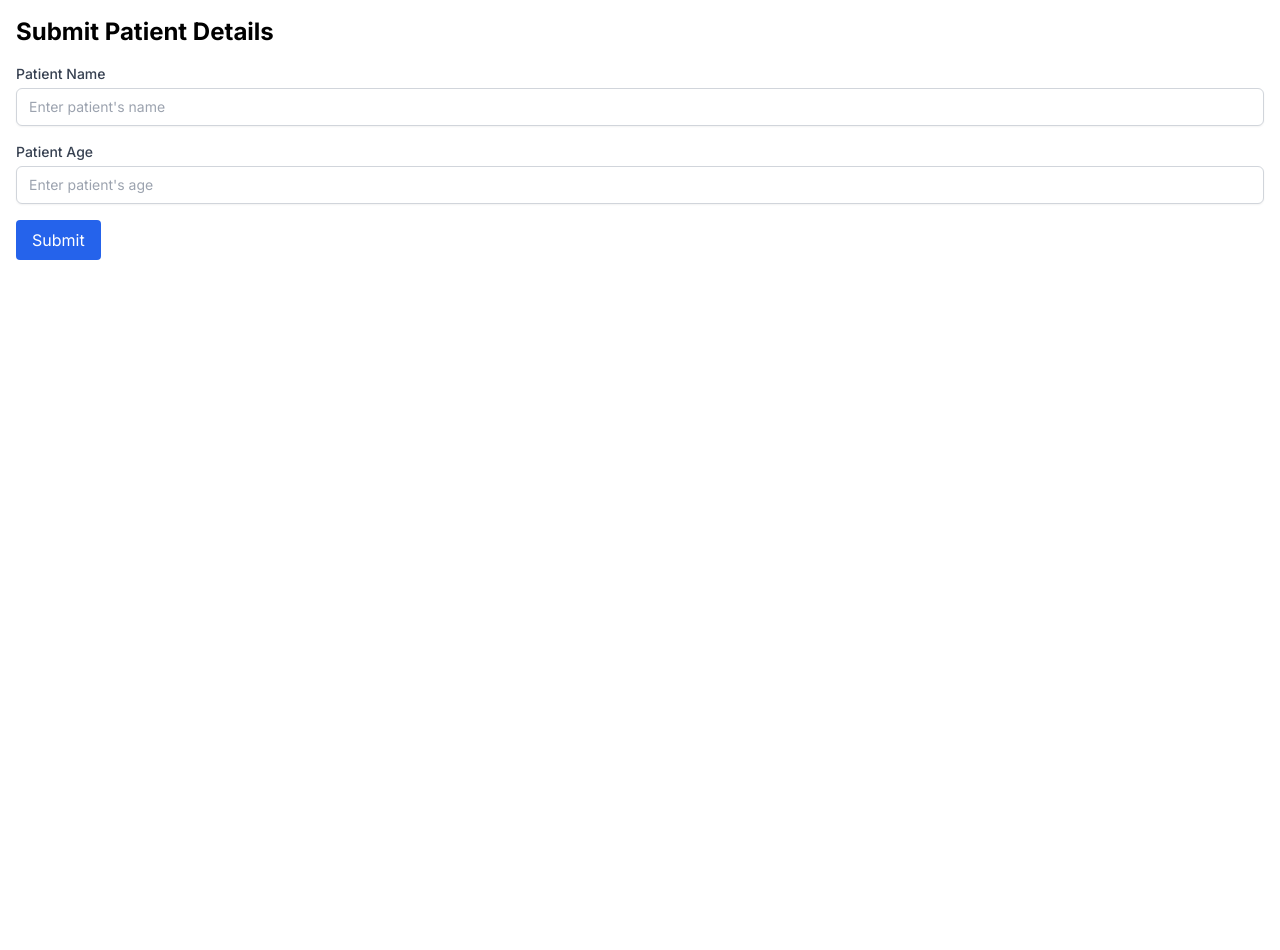
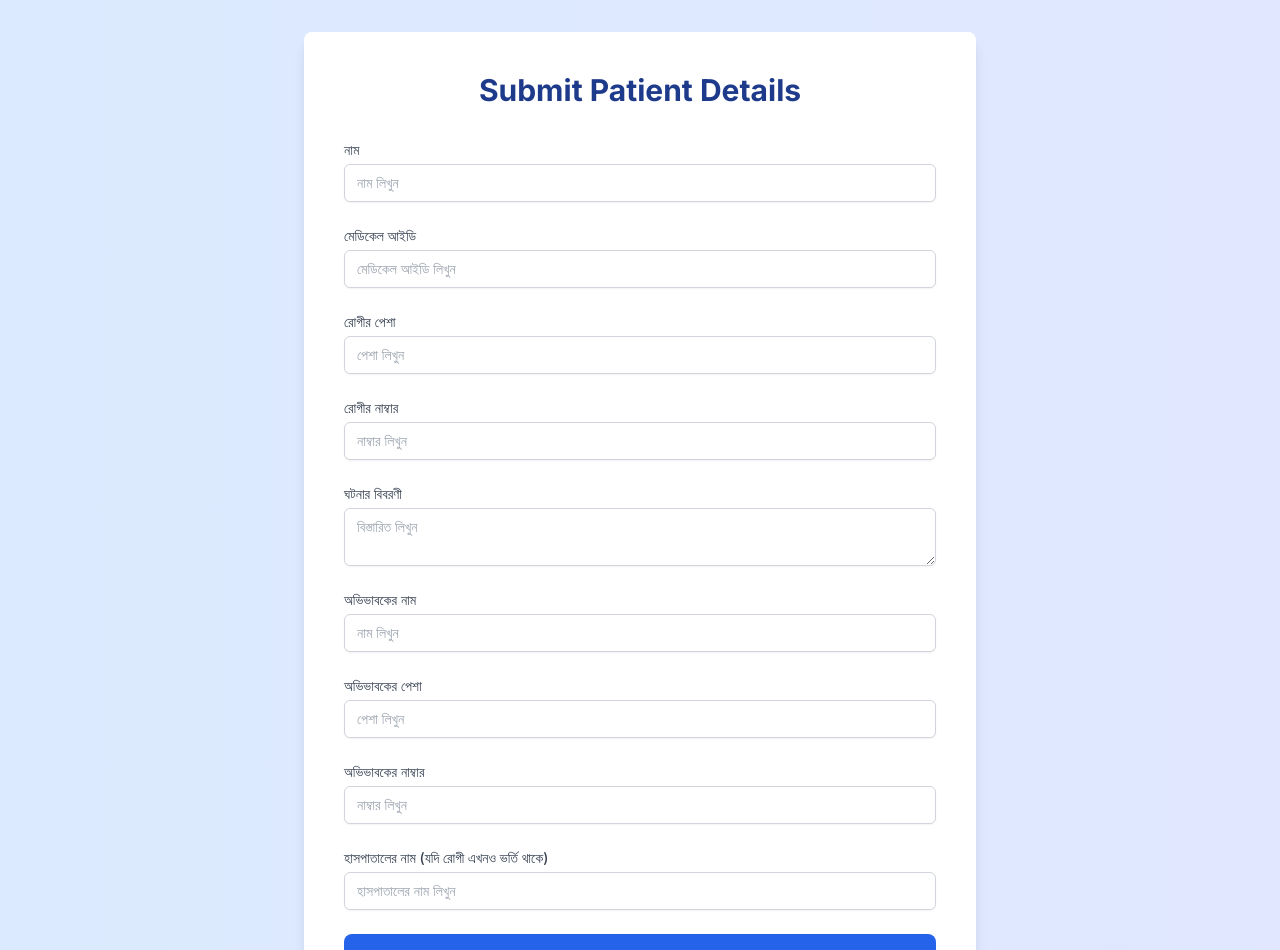
Before and after one commit to Kashshaf-Labib/ShadhinAid, a Next.js app: page /patientform in a window 1280 px wide. Shown: the top 950 px of the page. Before the commit the page ends 800 px from the top, so only its background shows below. Built offline with nearby package versions, Linux system fonts and the light colour scheme.

Commit message:
Submit Patient Details Form updated

```diff
--- a/src/app/patientform/page.tsx
+++ b/src/app/patientform/page.tsx
@@ -1,35 +1,108 @@
 export default function PatientForm() {
   return (
-    <div className="container mx-auto p-4">
-      <h1 className="text-2xl font-bold mb-4">Submit Patient Details</h1>
+    <div className="min-h-screen bg-gradient-to-r from-blue-100 to-indigo-100 p-8 flex items-center justify-center">
+      <div className="bg-white p-10 rounded-lg shadow-lg w-full max-w-2xl">
+        <h1 className="text-3xl font-bold mb-8 text-center text-blue-900">
+          Submit Patient Details
+        </h1>
         <form>
-        <div className="mb-4">
+          <div className="mb-6">
             <label className="block text-sm font-medium text-gray-700">
-            Patient Name
+              নাম
             </label>
             <input
               type="text"
-            className="mt-1 block w-full px-3 py-2 bg-white border border-gray-300 rounded-md shadow-sm focus:outline-none focus:ring-indigo-500 focus:border-indigo-500 sm:text-sm"
-            placeholder="Enter patient's name"
+              className="mt-1 block w-full px-3 py-2 border border-gray-300 rounded-md shadow-sm focus:outline-none focus:ring-blue-500 focus:border-blue-500 sm:text-sm"
+              placeholder="নাম লিখুন"
             />
           </div>
-        <div className="mb-4">
+          <div className="mb-6">
             <label className="block text-sm font-medium text-gray-700">
-            Patient Age
+              মেডিকেল আইডি
             </label>
             <input
-            type="number"
-            className="mt-1 block w-full px-3 py-2 bg-white border border-gray-300 rounded-md shadow-sm focus:outline-none focus:ring-indigo-500 focus:border-indigo-500 sm:text-sm"
-            placeholder="Enter patient's age"
+              type="text"
+              className="mt-1 block w-full px-3 py-2 border border-gray-300 rounded-md shadow-sm focus:outline-none focus:ring-blue-500 focus:border-blue-500 sm:text-sm"
+              placeholder="মেডিকেল আইডি লিখুন"
+            />
+          </div>
+          <div className="mb-6">
+            <label className="block text-sm font-medium text-gray-700">
+              রোগীর পেশা
+            </label>
+            <input
+              type="text"
+              className="mt-1 block w-full px-3 py-2 border border-gray-300 rounded-md shadow-sm focus:outline-none focus:ring-blue-500 focus:border-blue-500 sm:text-sm"
+              placeholder="পেশা লিখুন"
+            />
+          </div>
+          <div className="mb-6">
+            <label className="block text-sm font-medium text-gray-700">
+              রোগীর নাম্বার
+            </label>
+            <input
+              type="text"
+              className="mt-1 block w-full px-3 py-2 border border-gray-300 rounded-md shadow-sm focus:outline-none focus:ring-blue-500 focus:border-blue-500 sm:text-sm"
+              placeholder="নাম্বার লিখুন"
+            />
+          </div>
+          <div className="mb-6">
+            <label className="block text-sm font-medium text-gray-700">
+              ঘটনার বিবরণী
+            </label>
+            <textarea
+              className="mt-1 block w-full px-3 py-2 border border-gray-300 rounded-md shadow-sm focus:outline-none focus:ring-blue-500 focus:border-blue-500 sm:text-sm"
+              placeholder="বিস্তারিত লিখুন"
+            ></textarea>
+          </div>
+          <div className="mb-6">
+            <label className="block text-sm font-medium text-gray-700">
+              অভিভাবকের নাম
+            </label>
+            <input
+              type="text"
+              className="mt-1 block w-full px-3 py-2 border border-gray-300 rounded-md shadow-sm focus:outline-none focus:ring-blue-500 focus:border-blue-500 sm:text-sm"
+              placeholder="নাম লিখুন"
+            />
+          </div>
+          <div className="mb-6">
+            <label className="block text-sm font-medium text-gray-700">
+              অভিভাবকের পেশা
+            </label>
+            <input
+              type="text"
+              className="mt-1 block w-full px-3 py-2 border border-gray-300 rounded-md shadow-sm focus:outline-none focus:ring-blue-500 focus:border-blue-500 sm:text-sm"
+              placeholder="পেশা লিখুন"
+            />
+          </div>
+          <div className="mb-6">
+            <label className="block text-sm font-medium text-gray-700">
+              অভিভাবকের নাম্বার
+            </label>
+            <input
+              type="text"
+              className="mt-1 block w-full px-3 py-2 border border-gray-300 rounded-md shadow-sm focus:outline-none focus:ring-blue-500 focus:border-blue-500 sm:text-sm"
+              placeholder="নাম্বার লিখুন"
+            />
+          </div>
+          <div className="mb-6">
+            <label className="block text-sm font-medium text-gray-700">
+              হাসপাতালের নাম (যদি রোগী এখনও ভর্তি থাকে)
+            </label>
+            <input
+              type="text"
+              className="mt-1 block w-full px-3 py-2 border border-gray-300 rounded-md shadow-sm focus:outline-none focus:ring-blue-500 focus:border-blue-500 sm:text-sm"
+              placeholder="হাসপাতালের নাম লিখুন"
             />
           </div>
           <button
             type="submit"
-          className="px-4 py-2 bg-blue-600 text-white rounded hover:bg-blue-700"
+            className="w-full py-3 bg-blue-600 text-white rounded-lg hover:bg-blue-700 font-semibold text-lg"
           >
             Submit
           </button>
         </form>
       </div>
+    </div>
   );
 }
```
Lines whose indentation alone changed are shown as unchanged.
